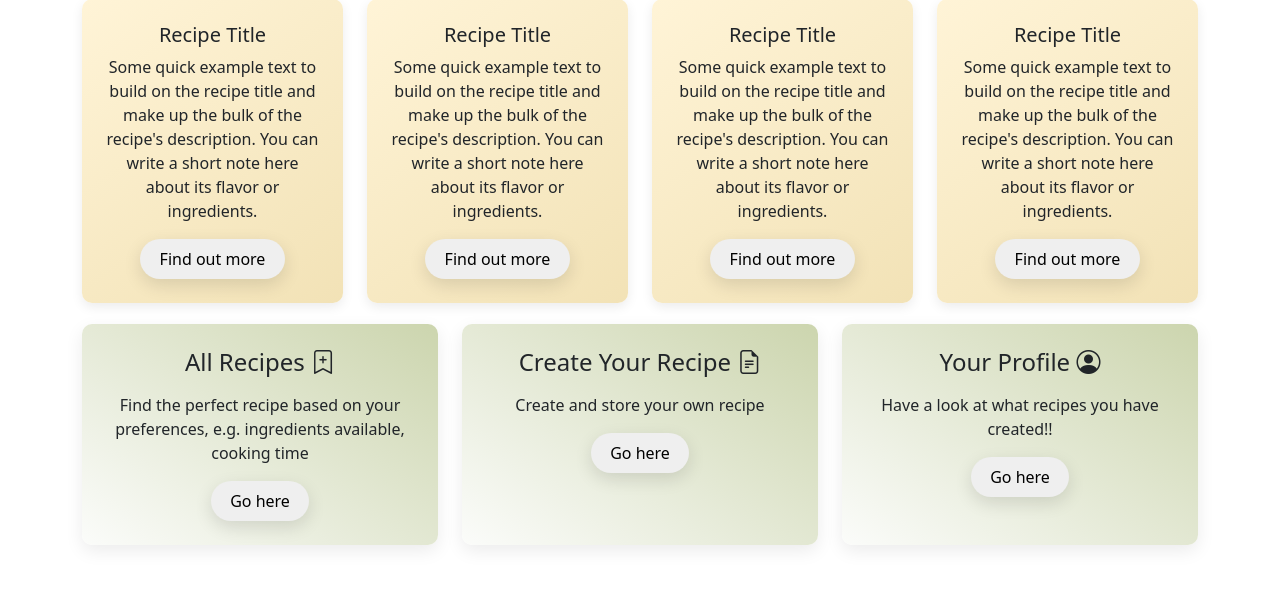
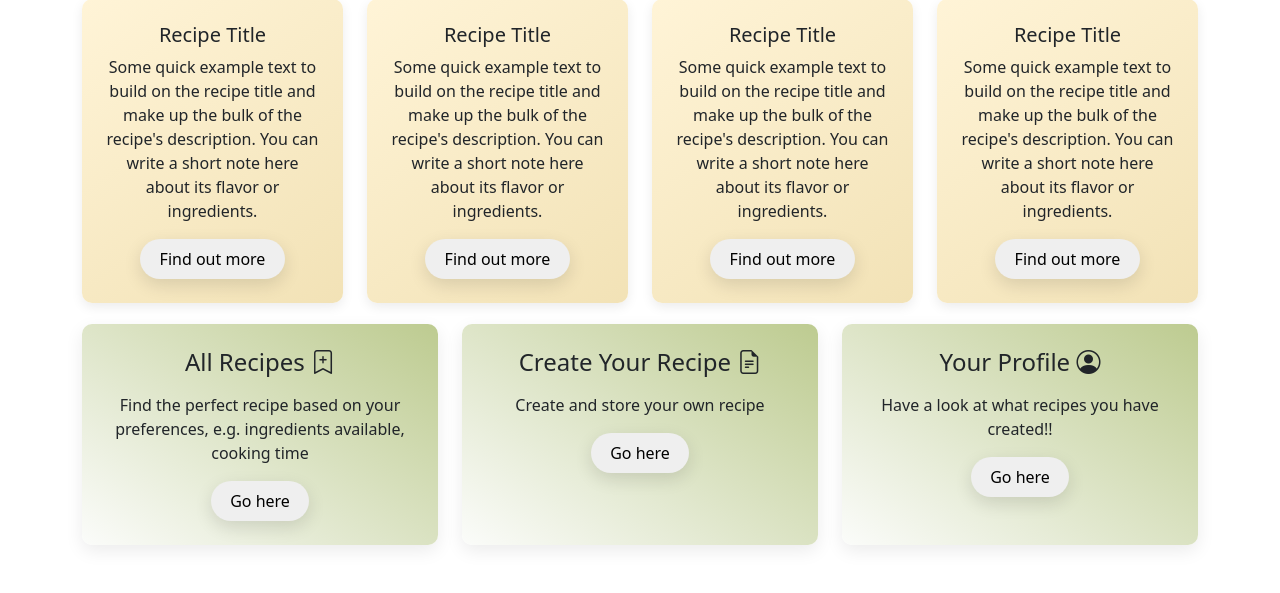
Before and after one commit to Jiwei-Cao/SEG-Coursework-1-Green-6, a Django app: template recipes/templates/dashboard.html in a window 1280 px wide. Shown: the part 297-890 px from the top of the page. Run offline with Django 5.2, Linux system fonts and the light colour scheme; the template is opened without the code that fills it, so the values that code supplies are empty; some libraries are stand-ins or nearby versions.

Commit message:
change colour

```diff
--- a/static/dashboard.css
+++ b/static/dashboard.css
@@ -41,7 +41,7 @@
 * Functionality cards styling
 */
 .feature-item {
-  background: linear-gradient(215deg, #ccd5ae, #fbfcfa);
+  background: linear-gradient(215deg, #bdcb90, #fbfcfa);
   border-radius: 10px;
   box-shadow: 0 6px 18px rgba(0, 0, 0, 0.08);
   transition: transform 0.2s ease, box-shadow 0.2s ease;
```
